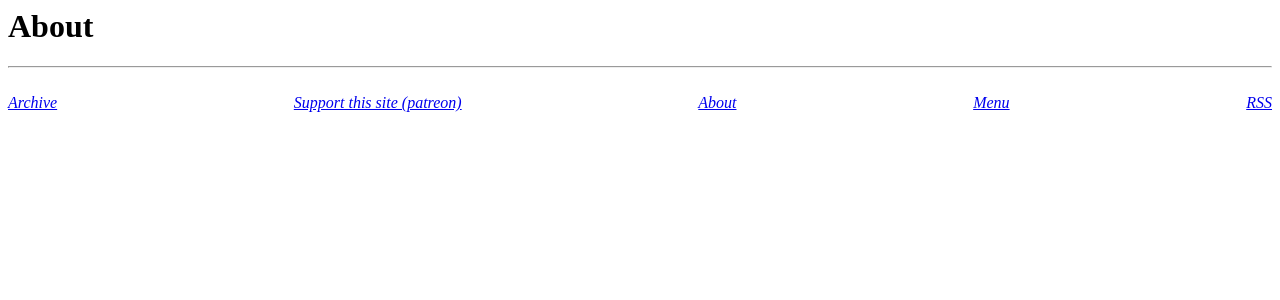
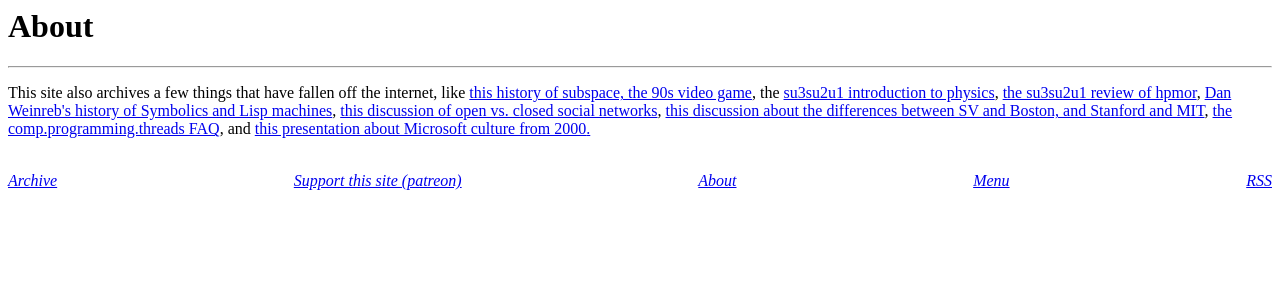
Before and after one commit to derykmakgill/website, a Jekyll site: the page built from _pages/about.md, in a window 1280 px wide. Shown: the top 300 px of the page. Built offline with Jekyll 4.4.1, drawn with Linux system fonts in a browser that asks for light colours.

Commit message:
Update about.md

```diff
--- a/_pages/about.md
+++ b/_pages/about.md
@@ -3,3 +3,5 @@ layout: page
 title: About
 permalink: about
 ---
+
+<p>This site also archives a few things that have fallen off the internet, like <a href="//danluu.com/subspace-history/">this history of subspace, the 90s video game</a>, the <a href="//danluu.com/su3su2u1/physics/">su3su2u1 introduction to physics</a>, <a href="//danluu.com/su3su2u1/hpmor/">the su3su2u1 review of hpmor</a>, <a href="//danluu.com/symbolics-lisp-machines/">Dan Weinreb's history of Symbolics and Lisp machines</a>, <a href="//danluu.com/open-social-networks/">this discussion of open vs. closed social networks</a>, <a href="//danluu.com/mit-stanford/">this discussion about the differences between SV and Boston, and Stanford and MIT</a>, <a href="//danluu.com/threads-faq/">the comp.programming.threads FAQ</a>, and <a href="//danluu.com/microsoft-culture/">this presentation about Microsoft culture from 2000</a><a href="//danluu.com/mcilroy-unix">.</a></p>
```
